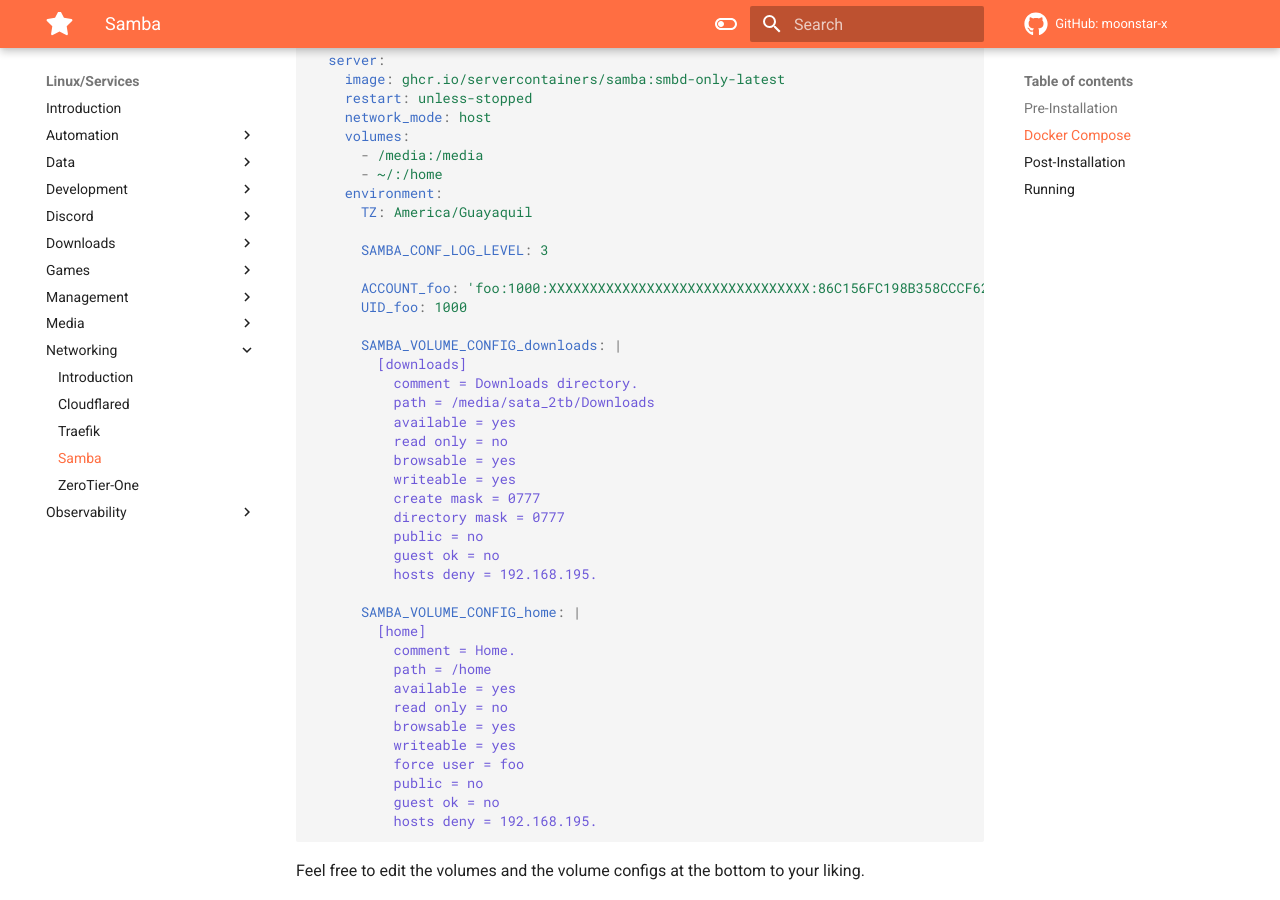
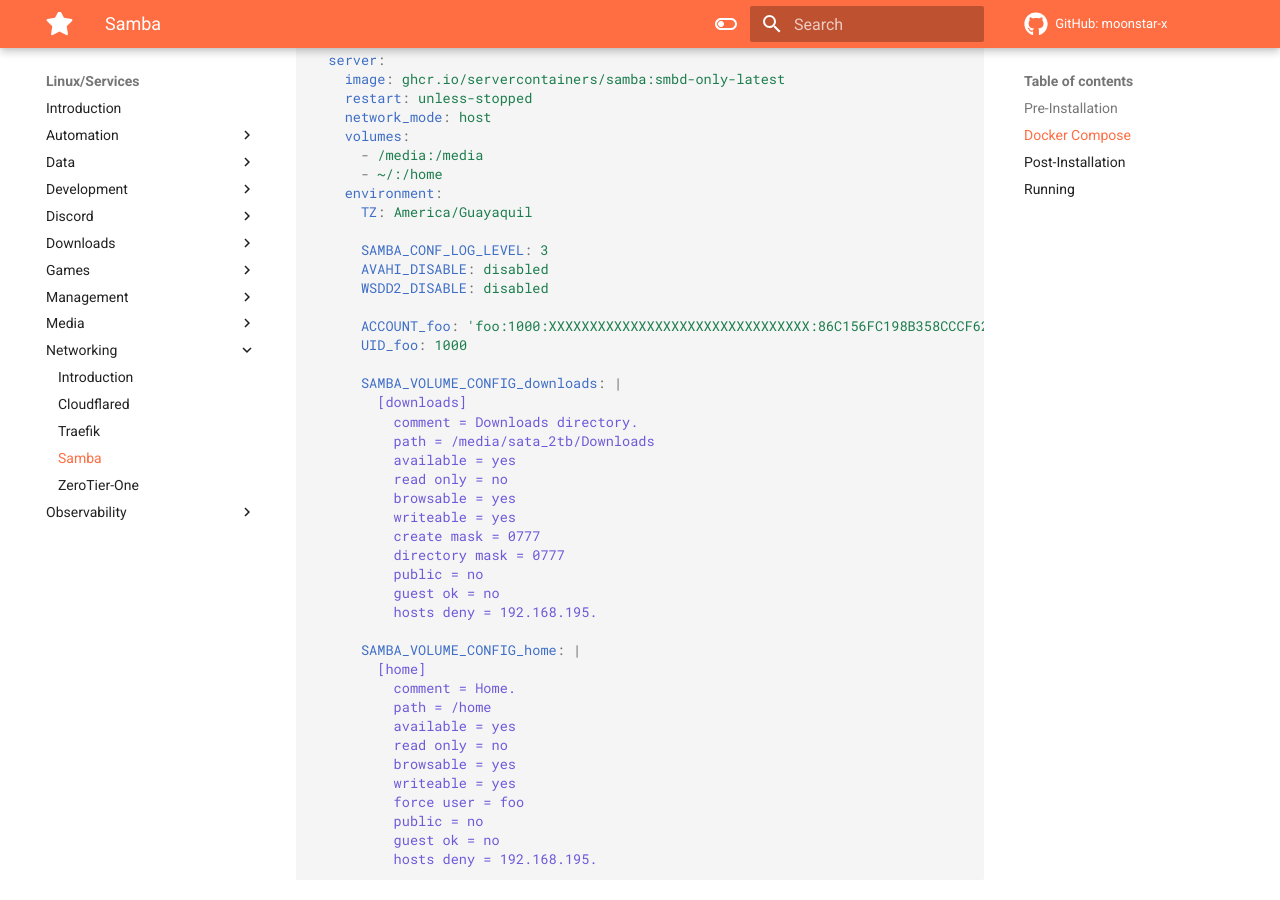
Before and after one commit to moonstar-x/server-setup, an MkDocs documentation site: the page built from docs/linux/services/networking/samba.md, in a window 1280 px wide and 900 px high, scrolled down 681 px. Built offline with MkDocs 1.6.1 and Material for MkDocs 9.7.7, drawn with Linux system fonts in a browser that asks for light colours.

Commit message:
Added missing env to Samba.

```diff
--- a/docs/linux/services/networking/samba.md
+++ b/docs/linux/services/networking/samba.md
@@ -29,6 +29,8 @@ services:
       TZ: America/Guayaquil
 
       SAMBA_CONF_LOG_LEVEL: 3
+      AVAHI_DISABLE: disabled
+      WSDD2_DISABLE: disabled
 
       ACCOUNT_foo: 'foo:1000:XXXXXXXXXXXXXXXXXXXXXXXXXXXXXXXX:86C156FC198B358CCCF6278D8BD49B6A:[U          ]:LCT-65FF474F:'
       UID_foo: 1000
```
